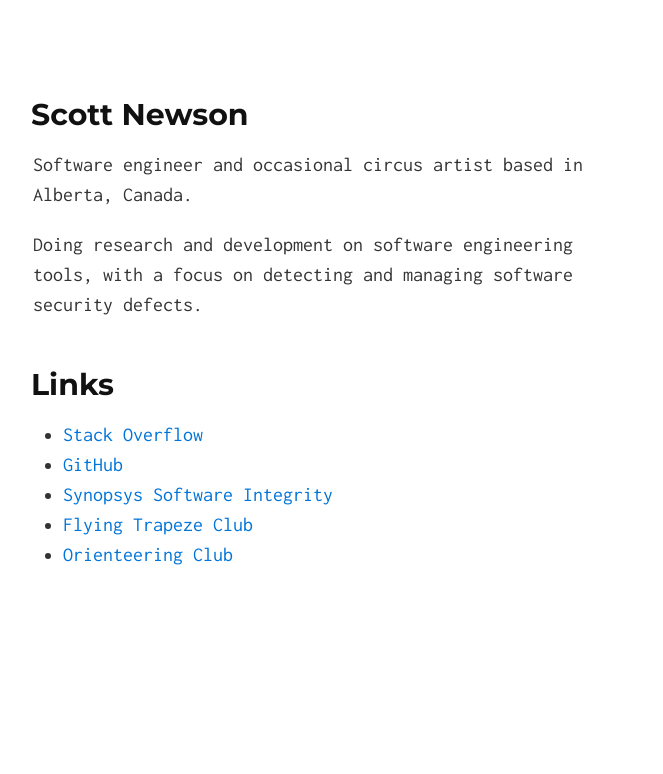
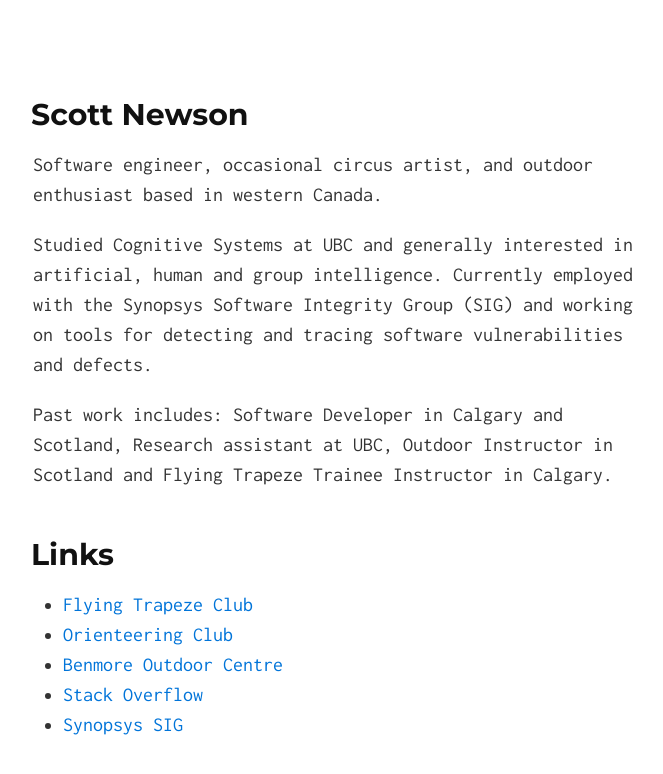
Before and after one commit to sgnewson/sgnewson.github.io, a Jekyll site: the page built from index.md, in a window 1280 px wide. Shown: the top 774 px of the page, without its empty margins (307-970 px from the left). Built offline with Jekyll 4.4.1, drawn with Linux system fonts in a browser that asks for light colours; our own code applies the rules of GitHub Pages for plain Markdown files.

Commit message:
update index

```diff
--- a/index.md
+++ b/index.md
@@ -3,14 +3,16 @@ layout: default
 ---
 
 ## Scott Newson
-Software engineer and occasional circus artist based in Alberta, Canada.
+Software engineer, occasional circus artist, and outdoor enthusiast based in western Canada.
 
-Doing research and development on software engineering tools, with a focus on detecting and managing software security defects.
+Studied Cognitive Systems at UBC and generally interested in artificial, human and group intelligence. Currently employed with the Synopsys Software Integrity Group (SIG) and working on tools for detecting and tracing software vulnerabilities and defects.
+
+Past work includes: Software Developer in Calgary and Scotland, Research assistant at UBC, Outdoor Instructor in Scotland and Flying Trapeze Trainee Instructor in Calgary.
 
 ## Links
 
-* [Stack Overflow](https://stackoverflow.com/users/346912/scott-newson)
-* [GitHub](https://github.com/sgnewson)
-* [Synopsys Software Integrity](https://www.synopsys.com/software-integrity.html)
 * [Flying Trapeze Club](https://www.rockymountaintrapeze.ca/)
 * [Orienteering Club](https://orienteeringcalgary.ca/)
+* [Benmore Outdoor Centre](https://www.experienceoutdoors.org.uk/argyll/argyll-accommodation)
+* [Stack Overflow](https://stackoverflow.com/users/346912/scott-newson)
+* [Synopsys SIG](https://www.synopsys.com/software-integrity.html)
```
